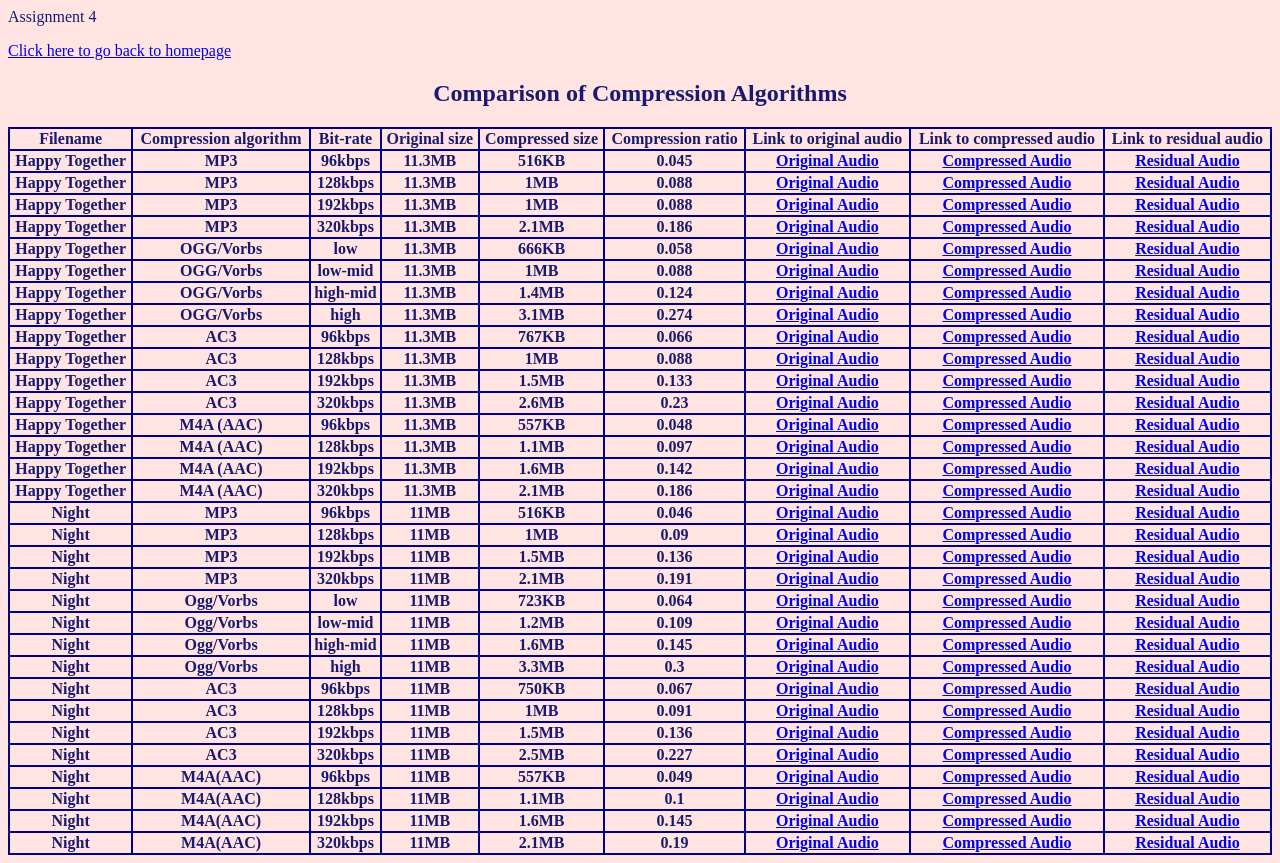
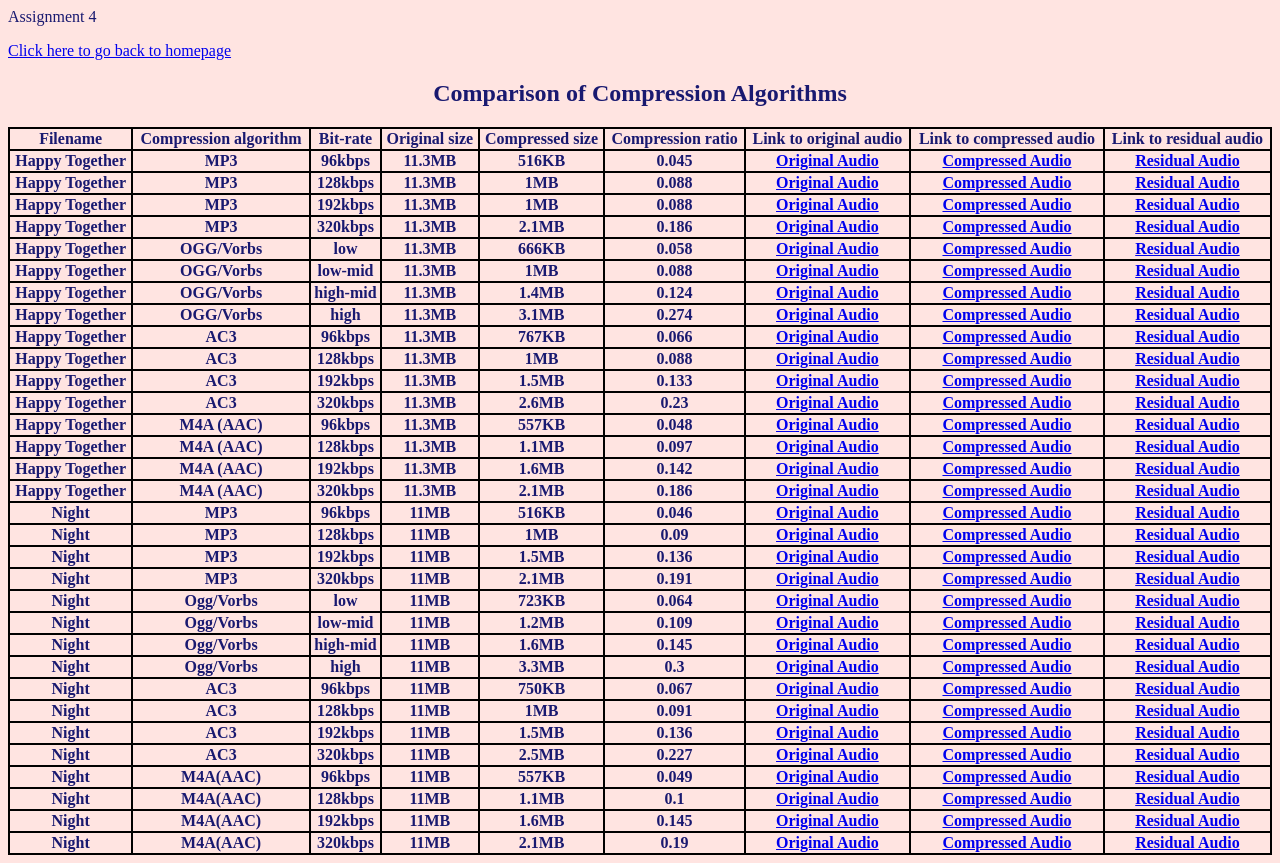
Before and after one commit to mumt301/jxu, a plain HTML site: page audios.html in a window 1280 px wide. Drawn offline with Linux system fonts and the light colour scheme.

Commit message:
change colour

```diff
--- a/audios.html
+++ b/audios.html
@@ -12,7 +12,7 @@
     </header>
     <style>
     table, th, td {
-        border: 2px solid darkblue;
+        border: 2px solid black;
         padding: 30px black;
         border-spacing: 5px;
         border-collapse: collapse;
```
